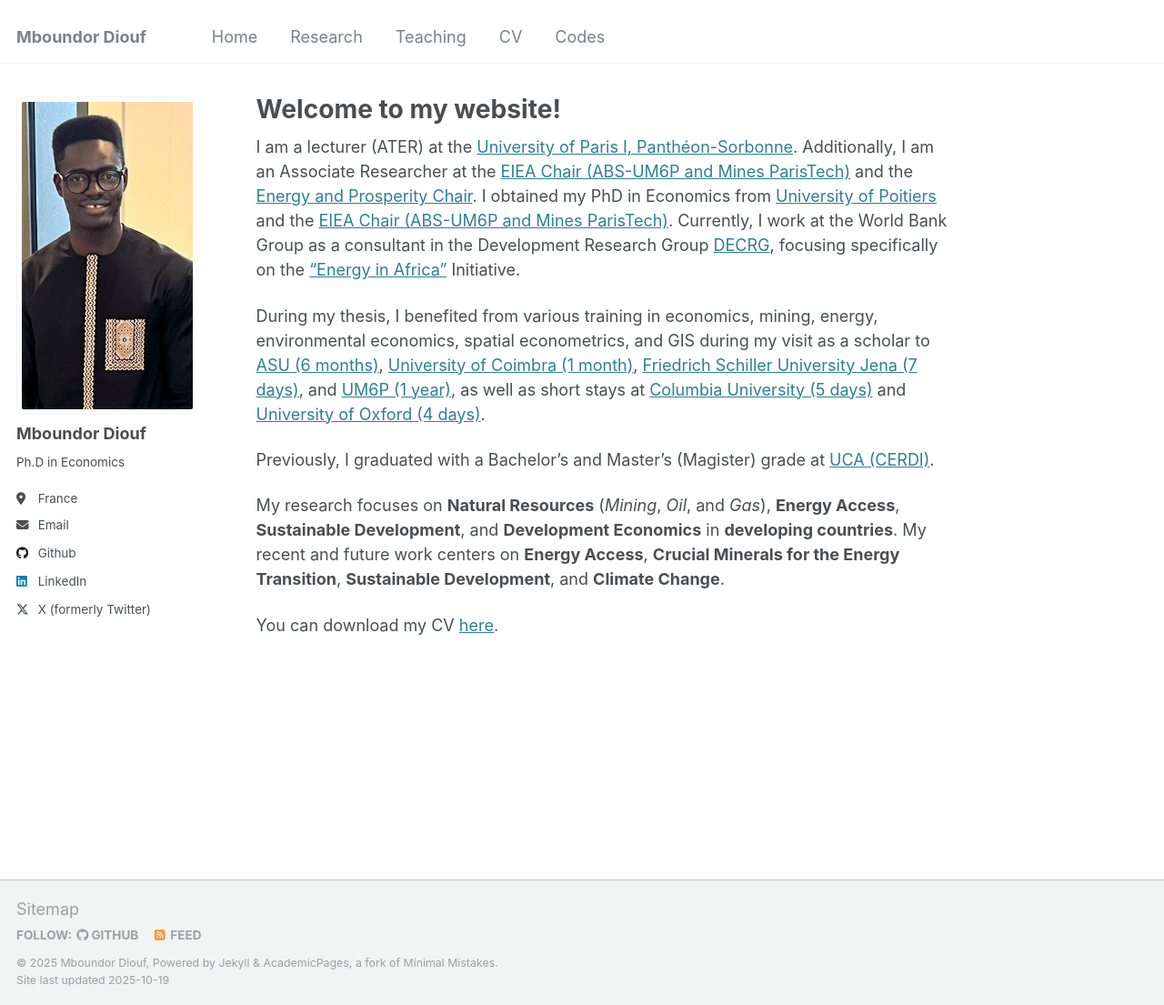
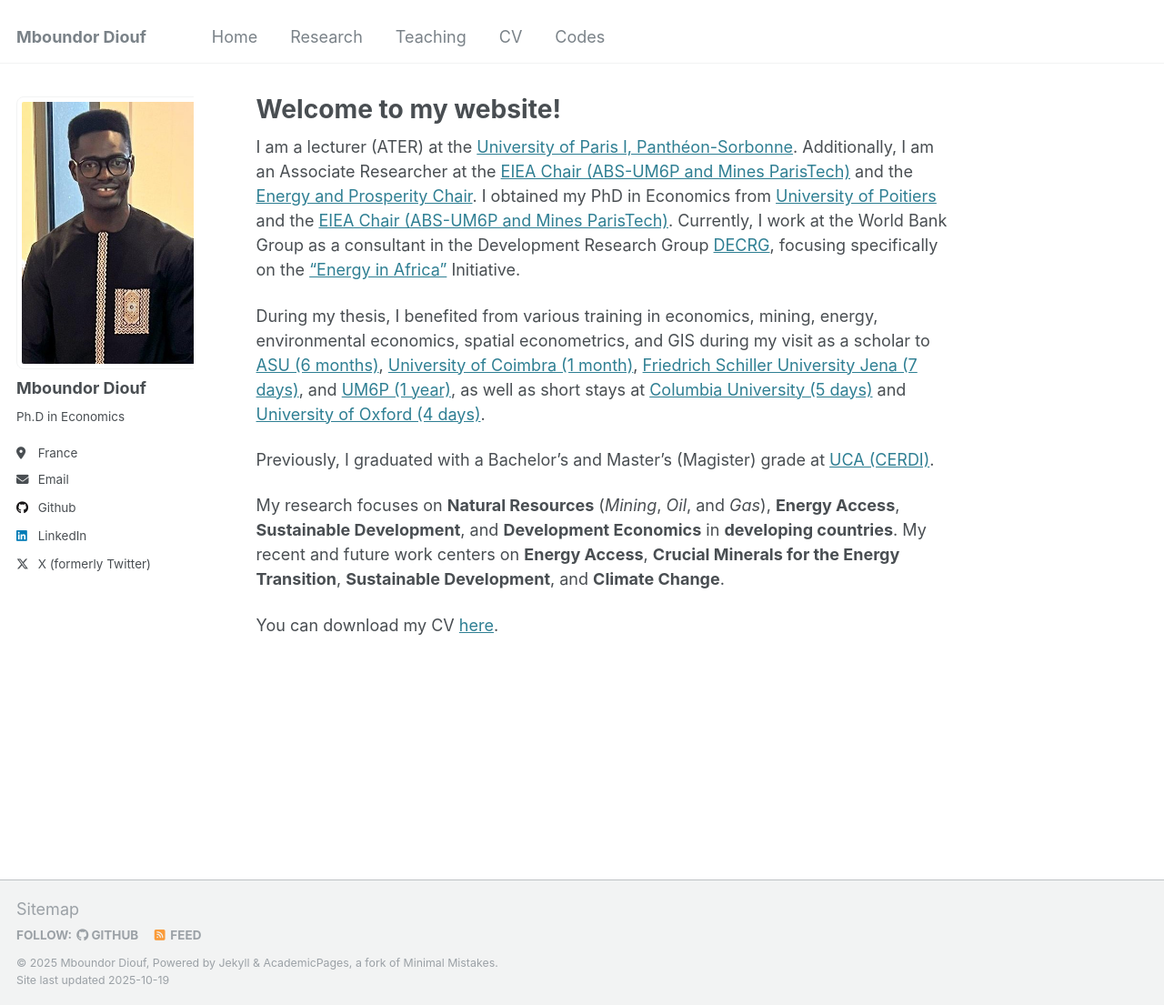
Before and after one commit to mboundordiouf/mboundordiouf.github.io, a Jekyll site: the page built from _pages/about.md, in a window 1280 px wide and 1105 px high. Shown: the whole window at 91% size. Built offline with Jekyll 4.4.1, drawn with Linux system fonts in a browser that asks for light colours.

Commit message:
Update custom.scss

```diff
--- a/_sass/custom.scss
+++ b/_sass/custom.scss
@@ -4,9 +4,9 @@
 
 /* Photo de profil - Rectangle horizontal (paysage) */
 .author__avatar img {
-    max-width: 200px !important;  /* Largeur du rectangle */
-    width: 200px !important;
-    height: 350px !important;  /* Hauteur du rectangle */
+    max-width: 220px !important;  /* Largeur du rectangle */
+    width: 220px !important;
+    height: 300px !important;  /* Hauteur du rectangle */
     object-fit: cover !important;  /* Recadrage automatique pour remplir le rectangle */
     border-radius: 8px !important;  /* Coins légèrement arrondis (0 pour rectangle parfait) */
 }
@@ -15,7 +15,7 @@
 .author__avatar {
     display: table-cell;
     vertical-align: top;
-    width: 200px;  /* Doit correspondre à max-width ci-dessus */
+    width: 220px;  /* Doit correspondre à max-width ci-dessus */
 }
 
 /* Options supplémentaires (décommenter si souhaité) */
```
